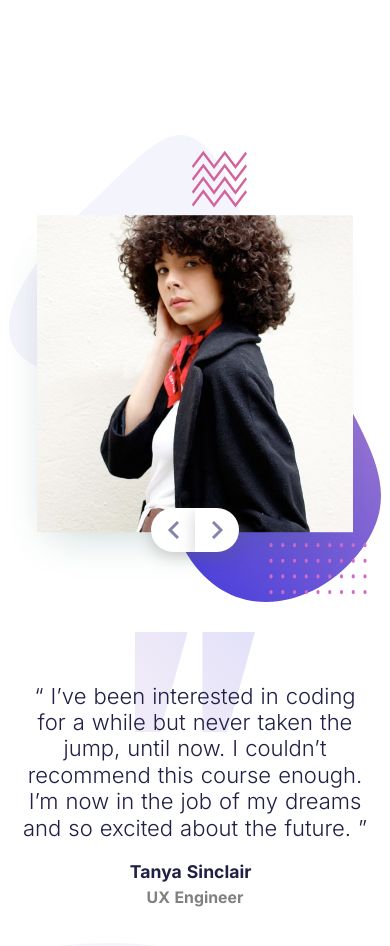
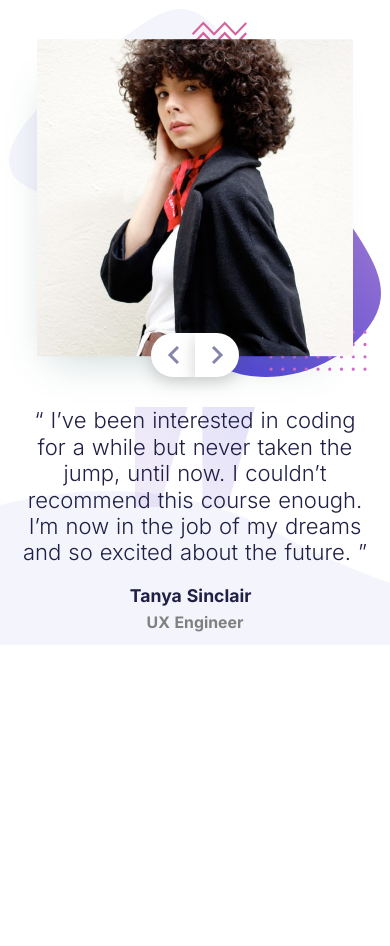
Before and after one commit to RahulKumarGautam1636/testimonials_slider, a plain HTML site: page index.html in a window 390 px wide. After the commit the page ends 844 px from the top, so only its background shows below. Drawn offline with nearby package versions, Linux system fonts and the light colour scheme.

Commit message:
Update index.html

```diff
--- a/index.html
+++ b/index.html
@@ -117,12 +117,12 @@
         font-size: 55%;
       }
       section {
-        height: 130vh;
+        height: auto;
       }
       .container {
         padding: 1rem;
         flex-direction: column;
-        height: 100vh;
+        height: auto;
       }
       .nav div {
         height: 5rem;
```
